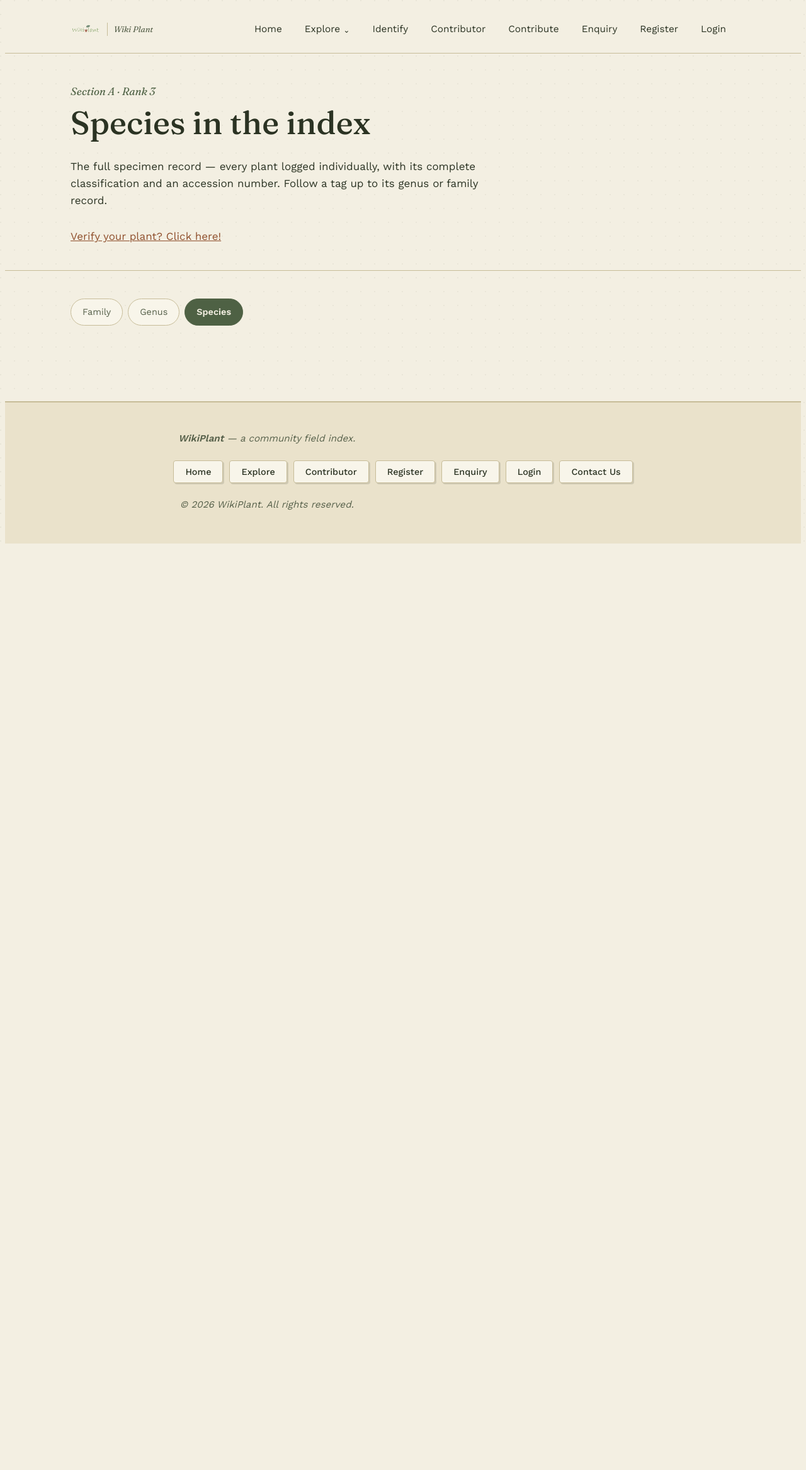
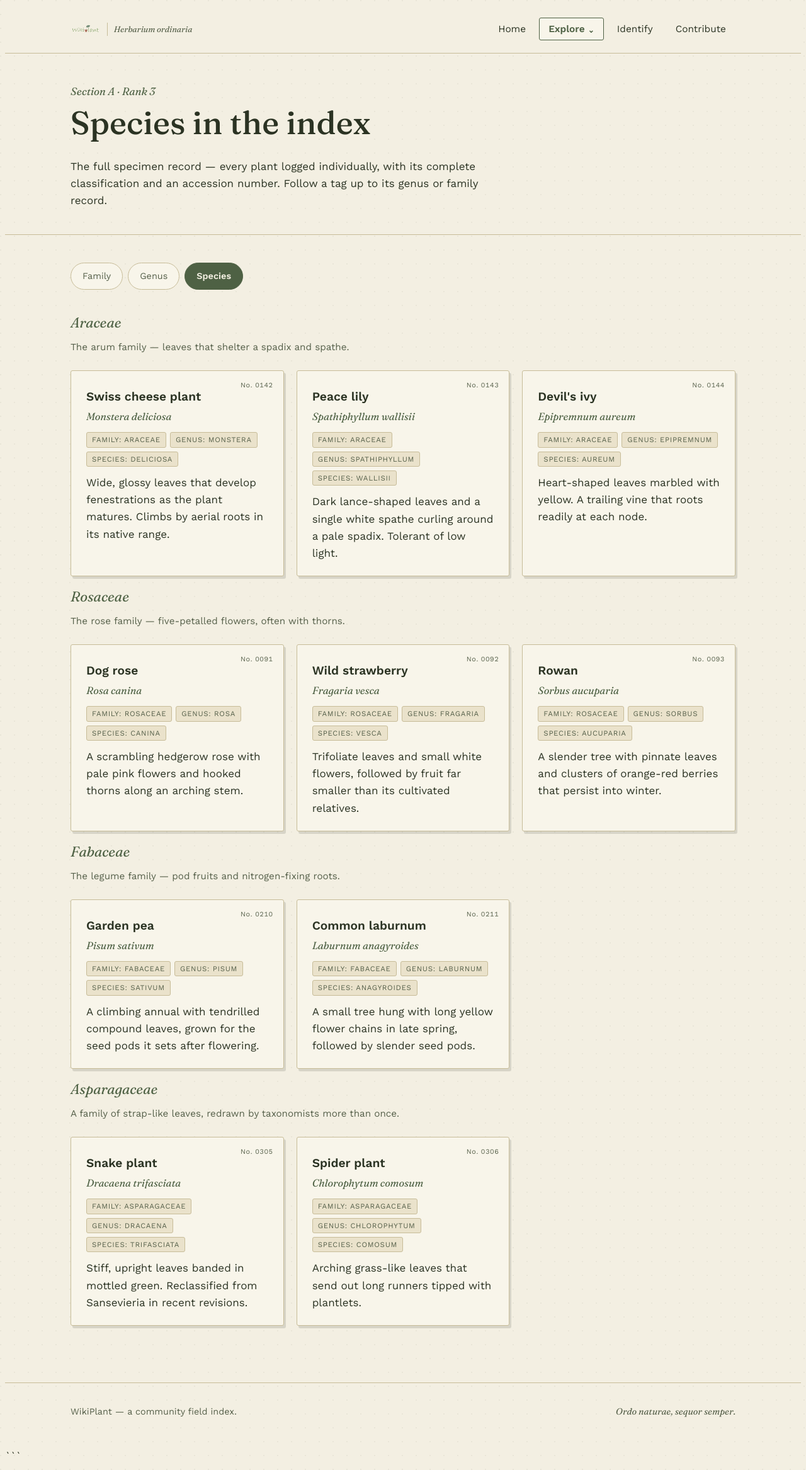
Before and after one commit to S1ngggg/COS10026-WikiPlant, a PHP site: page /explorer-species.html in a window 1280 px wide. Shown: the whole page at 63% size. Before the commit the page ends 863 px from the top, so only its background shows below. Run offline with PHP 8.4, Linux system fonts and the light colour scheme.

Commit message:
correction

````diff
--- a/css/style.css
+++ b/css/style.css
@@ -1521,6 +1521,17 @@ body.explorer-page {
     box-shadow: 3px 4px 0 var(--shadow);
     padding: 28px 26px;
     scroll-margin-top: 90px;
+    display: flex;
+    flex-direction: column;
+    height: 100%;
+}
+
+.explorer-page .family-card > p {
+    flex-grow: 1;
+}
+
+.explorer-page .family-card .btn {
+    align-self: flex-start;
 }
 
 .explorer-page .family-card .fam-common {
@@ -1556,7 +1567,19 @@ body.explorer-page {
     box-shadow: 2px 3px 0 var(--shadow);
     padding: 22px 22px 20px;
     scroll-margin-top: 90px;
-}
+        display: flex;
+    flex-direction: column;
+    height: 100%;
+}
+
+.explorer-page .genus-card > p {
+    flex-grow: 1;
+}
+.explorer-page .genus-card > .tag,
+.explorer-page .genus-card .btn {
+    align-self: flex-start;
+}
+
 
 .explorer-page .genus-card .species-tags {
     display: flex;
@@ -1614,6 +1637,14 @@ body.explorer-page {
     box-shadow: 3px 4px 0 var(--shadow);
     padding: 26px 24px 22px;
     scroll-margin-top: 90px;
+    display: flex;
+    flex-direction: column;
+    height: 100%;
+}
+
+.explorer-page .specimen-card > p {
+    flex-grow: 1;
+    margin-bottom: 0;
 }
 
 .explorer-page .specimen-card .accession {
--- a/explorer-species.html
+++ b/explorer-species.html
@@ -1,63 +1,57 @@
 <!doctype html>
 <html lang="en">
-
 <head>
 <meta charset="UTF-8">
 <meta name="viewport" content="width=device-width, initial-scale=1.0">
 <title>Species — WikiPlant</title>
 <link rel="stylesheet" href="css/style.css">
 </head>
-
 <body class="explorer-page">
 
 <header class="site-header">
   <div class="wrap">
     <a class="brand" href="index.html">
       <img src="images/logo.png" alt="WikiPlant logo">
-        <span class="brand-motto">Wiki Plant</span>
+      <span class="brand-motto">Herbarium ordinaria</span>
     </a>
     <nav class="main-nav" aria-label="Primary">
       <ul>
         <li><a href="index.html">Home</a></li>
         <li class="nav-drop">
-            <a href="explorer.html">Explore</a>
+          <a href="explorer.html" aria-current="page">Explore</a>
           <ul class="drop-menu">
             <li><a href="explorer-family.html">By family</a></li>
             <li><a href="explorer-genus.html">By genus</a></li>
-              <li><a href="explorer-species.html">By species</a></li>
+            <li><a href="explorer-species.html" aria-current="page">By species</a></li>
           </ul>
         </li>
         <li><a href="identify.html">Identify</a></li>
-          <li><a href="contributor.html">Contributor</a></li>
-          <li><a href="contribution.html">Contribute</a></li>
-          <li><a href="enquiry_form.html">Enquiry</a></li>
-          <li><a href="register.html">Register</a></li>
-          <li><a href="login.html">Login</a></li>
+        <li><a href="contribute.html">Contribute</a></li>
       </ul>
     </nav>
   </div>
 </header>
+
 <div class="page-header">
   <div class="wrap">
     <span class="kicker">Section A · Rank 3</span>
     <h1>Species in the index</h1>
-      <p>The full specimen record — every plant logged individually, with its complete classification and an accession
-        number. Follow a tag up to its genus or family record.</p>
-      <p class="fam-common"><a href="identify.html">Verify your plant? Click here!</a></p>
+    <p>The full specimen record — every plant logged individually, with its complete classification and an accession number. Follow a tag up to its genus or family record.</p>
   </div>
 </div>
 
 <div class="wrap">
 
   <nav class="view-tabs" aria-label="Explore by rank">
-      <a href="explore-family.html">Family</a>
-      <a href="explore-genus.html">Genus</a>
-      <a href="explore-species.html" aria-current="page">Species</a>
+    <a href="explorer-family.html">Family</a>
+    <a href="explorer-genus.html">Genus</a>
+    <a href="explorer-species.html" aria-current="page">Species</a>
   </nav>
 
   <div class="groups specimen-grid">
 
-      <div class="group" data-family="araceae">
+    <!-- 添加了 style="display: contents;" 以强制显示该组 -->
+    <div class="group" data-family="araceae" style="display: contents;">
       <div class="family-heading" id="araceae">
         <h2 class="fam-latin sci">Araceae</h2>
         <span class="fam-common">The arum family — leaves that shelter a spadix and spathe.</span>
@@ -68,12 +62,11 @@
         <div class="common-name">Swiss cheese plant</div>
         <span class="sci">Monstera deliciosa</span>
         <div class="rank-line">
-            <a class="tag" href="explore-family.html#araceae">Family: Araceae</a>
-            <a class="tag" href="explore-genus.html#monstera">Genus: Monstera</a>
+          <a class="tag" href="explorer-family.html#araceae">Family: Araceae</a>
+          <a class="tag" href="explorer-genus.html#monstera">Genus: Monstera</a>
           <span class="tag">Species: deliciosa</span>
         </div>
-          <p>Wide, glossy leaves that develop fenestrations as the plant matures. Climbs by aerial roots in its native
-            range.</p>
+        <p>Wide, glossy leaves that develop fenestrations as the plant matures. Climbs by aerial roots in its native range.</p>
       </article>
 
       <article class="specimen-card" id="spathiphyllum">
@@ -81,8 +74,8 @@
         <div class="common-name">Peace lily</div>
         <span class="sci">Spathiphyllum wallisii</span>
         <div class="rank-line">
-            <a class="tag" href="explore-family.html#araceae">Family: Araceae</a>
-            <a class="tag" href="explore-genus.html#spathiphyllum">Genus: Spathiphyllum</a>
+          <a class="tag" href="explorer-family.html#araceae">Family: Araceae</a>
+          <a class="tag" href="explorer-genus.html#spathiphyllum">Genus: Spathiphyllum</a>
           <span class="tag">Species: wallisii</span>
         </div>
         <p>Dark lance-shaped leaves and a single white spathe curling around a pale spadix. Tolerant of low light.</p>
@@ -93,15 +86,15 @@
         <div class="common-name">Devil's ivy</div>
         <span class="sci">Epipremnum aureum</span>
         <div class="rank-line">
-            <a class="tag" href="explore-family.html#araceae">Family: Araceae</a>
-            <a class="tag" href="explore-genus.html#epipremnum">Genus: Epipremnum</a>
+          <a class="tag" href="explorer-family.html#araceae">Family: Araceae</a>
+          <a class="tag" href="explorer-genus.html#epipremnum">Genus: Epipremnum</a>
           <span class="tag">Species: aureum</span>
         </div>
         <p>Heart-shaped leaves marbled with yellow. A trailing vine that roots readily at each node.</p>
       </article>
     </div>
 
-      <div class="group" data-family="rosaceae">
+    <div class="group" data-family="rosaceae" style="display: contents;">
       <div class="family-heading" id="rosaceae">
         <h2 class="fam-latin sci">Rosaceae</h2>
         <span class="fam-common">The rose family — five-petalled flowers, often with thorns.</span>
@@ -112,8 +105,8 @@
         <div class="common-name">Dog rose</div>
         <span class="sci">Rosa canina</span>
         <div class="rank-line">
-            <a class="tag" href="explore-family.html#rosaceae">Family: Rosaceae</a>
-            <a class="tag" href="explore-genus.html#rosa">Genus: Rosa</a>
+          <a class="tag" href="explorer-family.html#rosaceae">Family: Rosaceae</a>
+          <a class="tag" href="explorer-genus.html#rosa">Genus: Rosa</a>
           <span class="tag">Species: canina</span>
         </div>
         <p>A scrambling hedgerow rose with pale pink flowers and hooked thorns along an arching stem.</p>
@@ -124,8 +117,8 @@
         <div class="common-name">Wild strawberry</div>
         <span class="sci">Fragaria vesca</span>
         <div class="rank-line">
-            <a class="tag" href="explore-family.html#rosaceae">Family: Rosaceae</a>
-            <a class="tag" href="explore-genus.html#fragaria">Genus: Fragaria</a>
+          <a class="tag" href="explorer-family.html#rosaceae">Family: Rosaceae</a>
+          <a class="tag" href="explorer-genus.html#fragaria">Genus: Fragaria</a>
           <span class="tag">Species: vesca</span>
         </div>
         <p>Trifoliate leaves and small white flowers, followed by fruit far smaller than its cultivated relatives.</p>
@@ -136,15 +129,16 @@
         <div class="common-name">Rowan</div>
         <span class="sci">Sorbus aucuparia</span>
         <div class="rank-line">
-            <a class="tag" href="explore-family.html#rosaceae">Family: Rosaceae</a>
-            <a class="tag" href="explore-genus.html#sorbus">Genus: Sorbus</a>
+          <a class="tag" href="explorer-family.html#rosaceae">Family: Rosaceae</a>
+          <a class="tag" href="explorer-genus.html#sorbus">Genus: Sorbus</a>
           <span class="tag">Species: aucuparia</span>
         </div>
         <p>A slender tree with pinnate leaves and clusters of orange-red berries that persist into winter.</p>
       </article>
     </div>
 
-      <div class="group" data-family="fabaceae">
+    <!-- 添加了 style="display: contents;" 以强制显示该组 -->
+    <div class="group" data-family="fabaceae" style="display: contents;">
       <div class="family-heading" id="fabaceae">
         <h2 class="fam-latin sci">Fabaceae</h2>
         <span class="fam-common">The legume family — pod fruits and nitrogen-fixing roots.</span>
@@ -155,8 +149,8 @@
         <div class="common-name">Garden pea</div>
         <span class="sci">Pisum sativum</span>
         <div class="rank-line">
-            <a class="tag" href="explore-family.html#fabaceae">Family: Fabaceae</a>
-            <a class="tag" href="explore-genus.html#pisum">Genus: Pisum</a>
+          <a class="tag" href="explorer-family.html#fabaceae">Family: Fabaceae</a>
+          <a class="tag" href="explorer-genus.html#pisum">Genus: Pisum</a>
           <span class="tag">Species: sativum</span>
         </div>
         <p>A climbing annual with tendrilled compound leaves, grown for the seed pods it sets after flowering.</p>
@@ -167,15 +161,15 @@
         <div class="common-name">Common laburnum</div>
         <span class="sci">Laburnum anagyroides</span>
         <div class="rank-line">
-            <a class="tag" href="explore-family.html#fabaceae">Family: Fabaceae</a>
-            <a class="tag" href="explore-genus.html#laburnum">Genus: Laburnum</a>
+          <a class="tag" href="explorer-family.html#fabaceae">Family: Fabaceae</a>
+          <a class="tag" href="explorer-genus.html#laburnum">Genus: Laburnum</a>
           <span class="tag">Species: anagyroides</span>
         </div>
         <p>A small tree hung with long yellow flower chains in late spring, followed by slender seed pods.</p>
       </article>
     </div>
 
-      <div class="group" data-family="asparagaceae">
+    <div class="group" data-family="asparagaceae" style="display: contents;">
       <div class="family-heading" id="asparagaceae">
         <h2 class="fam-latin sci">Asparagaceae</h2>
         <span class="fam-common">A family of strap-like leaves, redrawn by taxonomists more than once.</span>
@@ -186,8 +180,8 @@
         <div class="common-name">Snake plant</div>
         <span class="sci">Dracaena trifasciata</span>
         <div class="rank-line">
-            <a class="tag" href="explore-family.html#asparagaceae">Family: Asparagaceae</a>
-            <a class="tag" href="explore-genus.html#dracaena">Genus: Dracaena</a>
+          <a class="tag" href="explorer-family.html#asparagaceae">Family: Asparagaceae</a>
+          <a class="tag" href="explorer-genus.html#dracaena">Genus: Dracaena</a>
           <span class="tag">Species: trifasciata</span>
         </div>
         <p>Stiff, upright leaves banded in mottled green. Reclassified from Sansevieria in recent revisions.</p>
@@ -198,8 +192,8 @@
         <div class="common-name">Spider plant</div>
         <span class="sci">Chlorophytum comosum</span>
         <div class="rank-line">
-            <a class="tag" href="explore-family.html#asparagaceae">Family: Asparagaceae</a>
-            <a class="tag" href="explore-genus.html#chlorophytum">Genus: Chlorophytum</a>
+          <a class="tag" href="explorer-family.html#asparagaceae">Family: Asparagaceae</a>
+          <a class="tag" href="explorer-genus.html#chlorophytum">Genus: Chlorophytum</a>
           <span class="tag">Species: comosum</span>
         </div>
         <p>Arching grass-like leaves that send out long runners tipped with plantlets.</p>
@@ -209,24 +203,14 @@
   </div>
 </div>
 
-  <footer class="universal-footer">
+<footer class="site-footer">
   <div class="wrap">
-      <p><strong>WikiPlant</strong> — a community field index.</p>
-
-      <nav aria-label="Footer navigation">
-        <button type="button" onclick="location.href='index.html'">Home</button>
-        <button type="button" onclick="location.href='explorer.html'">Explore</button>
-        <button type="button" onclick="location.href='contributor.html'">Contributor</button>
-        <button type="button" onclick="location.href='register.html'">Register</button>
-        <button type="button" onclick="location.href='enquiry_form.html'">Enquiry</button>
-        <button type="button" onclick="location.href='login.html'">Login</button>
-        <button type="button" onclick="location.href='mailto:106764593@students.swinburne.edu.my'">Contact Us</button>
-      </nav>
-
-      <p>&copy; 2026 WikiPlant. All rights reserved.</p>
+    <span>WikiPlant — a community field index.</span>
+    <span class="sci">Ordo naturae, sequor semper.</span>
   </div>
 </footer>
 
 </body>
-
 </html>
+```<ElicitationsGroup>
+</ElicitationsGroup>
````
Also changed, not shown: explorer-family.html (+6 -8 lines), explorer-genus.html (+0 -12 lines). Lines whose indentation alone changed are shown as unchanged.
